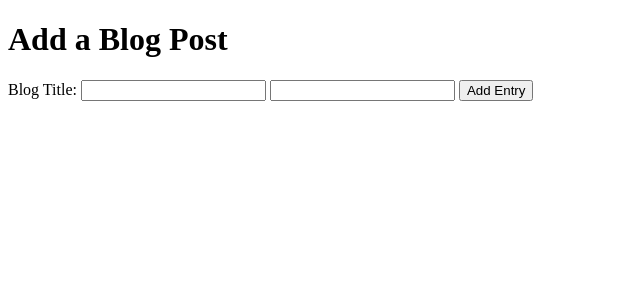
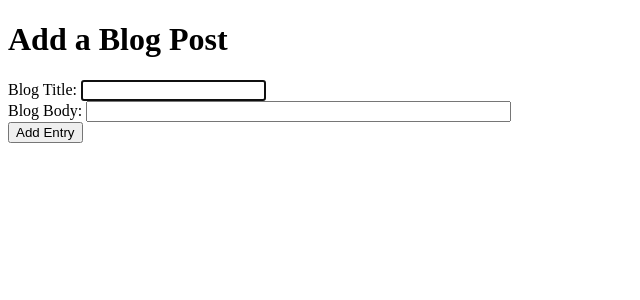
Before and after one commit to MitchDominici/build-a-blog, a Flask app: template templates/newpost.html in a window 1280 px wide. Shown: the part 26-326 px from the top of the page, without its empty margins (0-640 px from the left). Run offline with Flask 2, Linux system fonts and the light colour scheme; the template is opened without the code that fills it, so the values that code supplies are empty.

Commit message:
working on posting new blogs

```diff
--- a/main.py
+++ b/main.py
@@ -14,28 +14,29 @@ class Blog(db.Model):
     title = db.Column(db.String(120))
     body = db.Column(db.String(500))
 
-    def __init__(self, name):
-        self.name = name
+    def __init__(self, title,body):
+        self.title = title
+        self.body = body
 
-@app.route('/', methods=['POST', 'GET'])
+@app.route('/',methods = ['POST', 'GET'])
 def blog():
-
-    if request.method == 'POST':
-        blog_name = request.form['blog']
-        new_blog = Task(blog_name)
-        db.session.add(new_blog)
-        db.session.commit()
 
     blogs = Blog.query.all()
     return render_template('blog.html',title="Build a Blog!",
-        blog=blog)
+        blogs=blogs)
 
-
-@app.route('/add-blog',methods =['POST'] )
+@app.route('/newpost')
 def add_blog():
 
+    if request.method == 'POST':
 
-
+        title = request.form['title']
+        body = request.form['body']
+        new_body=Blog(body)
+        new_title = Blog(title)
+        db.session.add(new_title)
+        db.session.add(new_body)
+        db.session.commit()
 
     return render_template('newpost.html')
 
--- a/templates/base.html
+++ b/templates/base.html
@@ -2,9 +2,10 @@
 <html>
     <head>
         <nav>
+            <link rel="icon" href="data:,">
             <a href = "/">Home</a>
 
-            <a href = '/add-blog'>Add a Blog</a>
+            <a href = '/newpost'>Add a Blog</a>
         </nav>
         <title>{{title}}</title>
     </head>
--- a/templates/newpost.html
+++ b/templates/newpost.html
@@ -2,15 +2,22 @@
 
 {% block content %}
 <h1>Add a Blog Post</h1>
-<form action = '/add-blog' method ='POST'>
+<form  action ="/" method ='POST'>
     <label>
         Blog Title:
-        <input type = "text" name = "add-title">
-        <input type ="textarea" name = "add-body">
-        <input type = "submit" value = "Add Entry">
-
+        <input type = "text" name = "title" autofocus/>
     </label>
 
+        <br>
+
+    <label>
+        Blog Body:
+        <input type ="text" name = "body" size = "50"/>
+    </label>
+
+        <br>
+
+        <input type = "submit" value = "Add Entry"/>
 </form>
 
 
@@ -46,4 +53,5 @@
 
 
 
+
 {% endblock %}
```
Also changed, not shown: templates/blog.html (+7 -1 lines).
